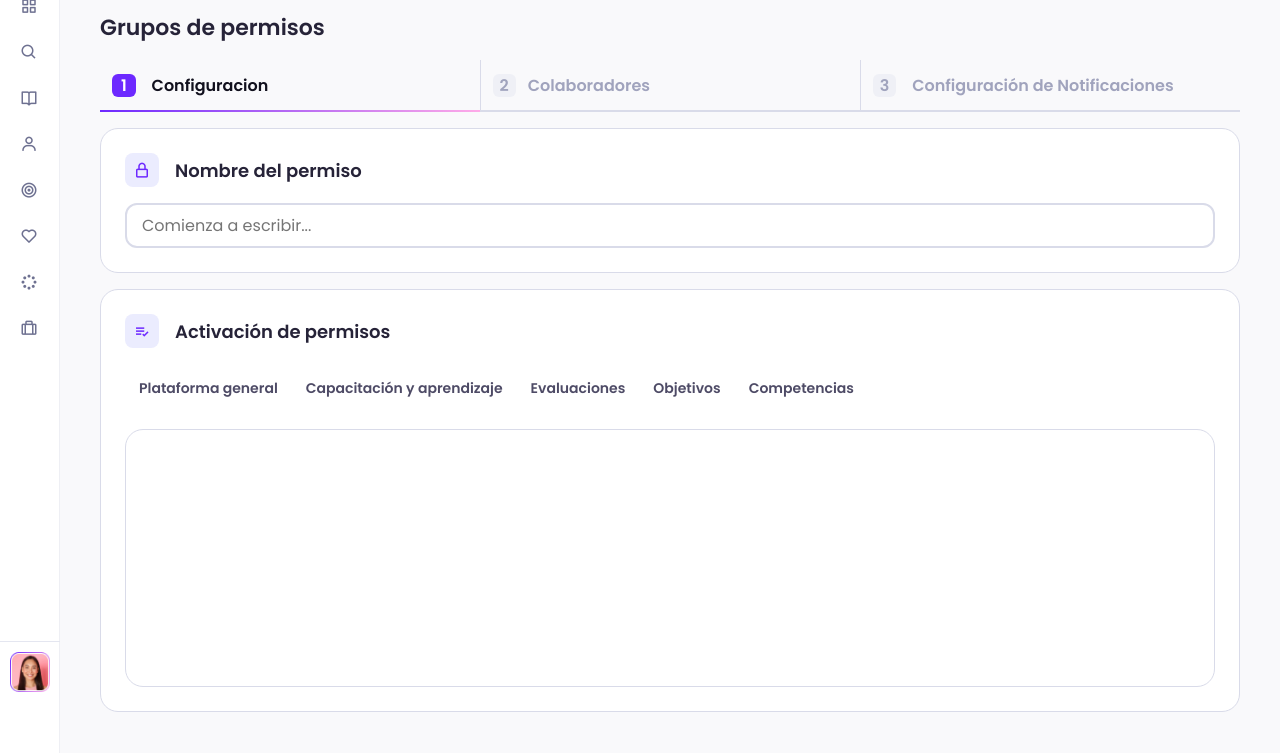
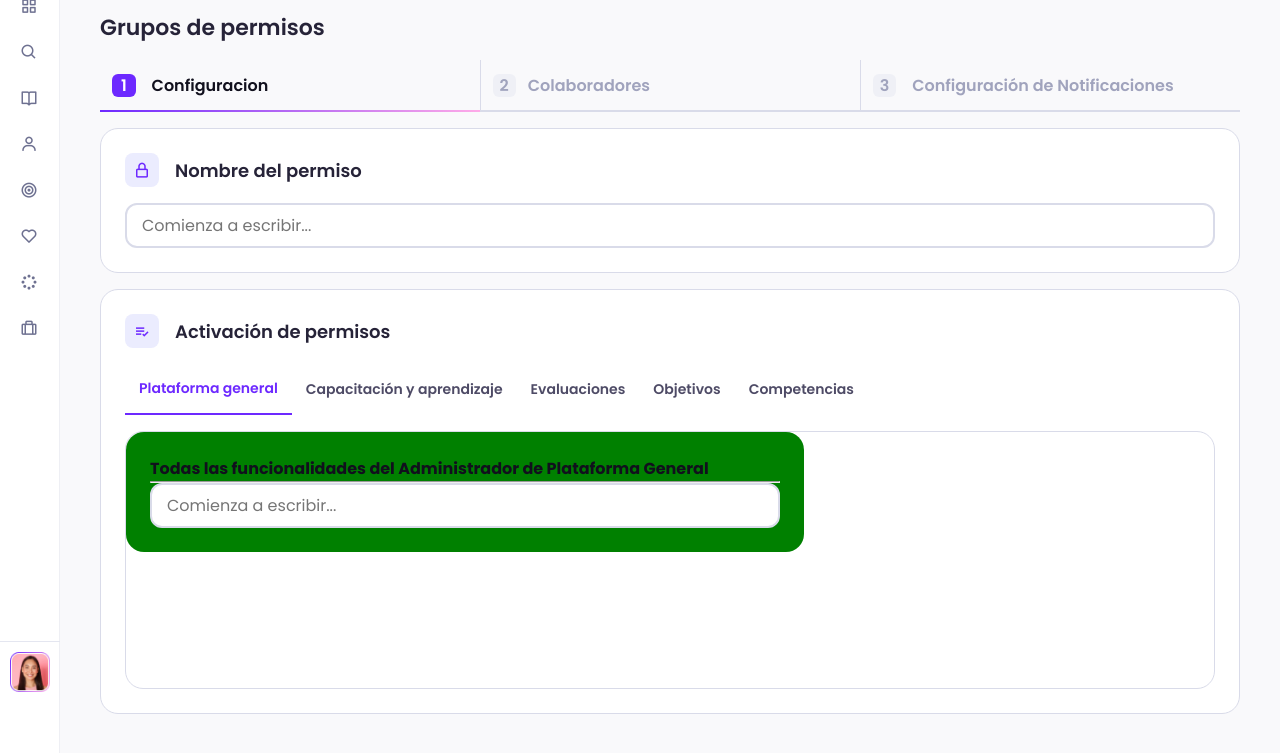
Before and after one commit to Edagarsed/Lapzo-prueba, a plain HTML site: page index.html in a window 1280 px wide. Shown: the part 89-842 px from the top of the page. Drawn offline with nearby package versions, Linux system fonts and the light colour scheme.

Commit message:
Update index.html

```diff
--- a/index.html
+++ b/index.html
@@ -159,16 +159,22 @@
         </div>
 
         <ul class="ul">
-          <li class="li">Plataforma general</li>
+          <li class="li activo">Plataforma general</li>
           <li class="li">Capacitación y aprendizaje</li>
           <li class="li">Evaluaciones</li>
           <li class="li">Objetivos</li>
           <li class="li">Competencias</li>
         </ul>
         <div class="subcontenedor">
-          <div class="bloque">Lorem, ipsum dolor.</div>
-          <div class="bloque">Lorem, ipsum dolor.</div>
-          <div class="bloque">Lorem, ipsum dolor.</div>
+          <div class="bloque activo">
+<h4>Todas las funcionalidades del Administrador de Plataforma General</h4>
+<hr>
+<input type="text" name="apellidos" size="40" placeholder="Comienza a escribir...">
+
+          </div>
+          <div class="bloque">Las</div>
+          <div class="bloque">hola</div>
+          <div class="bloque">h</div>
         </div>
 
 
```
